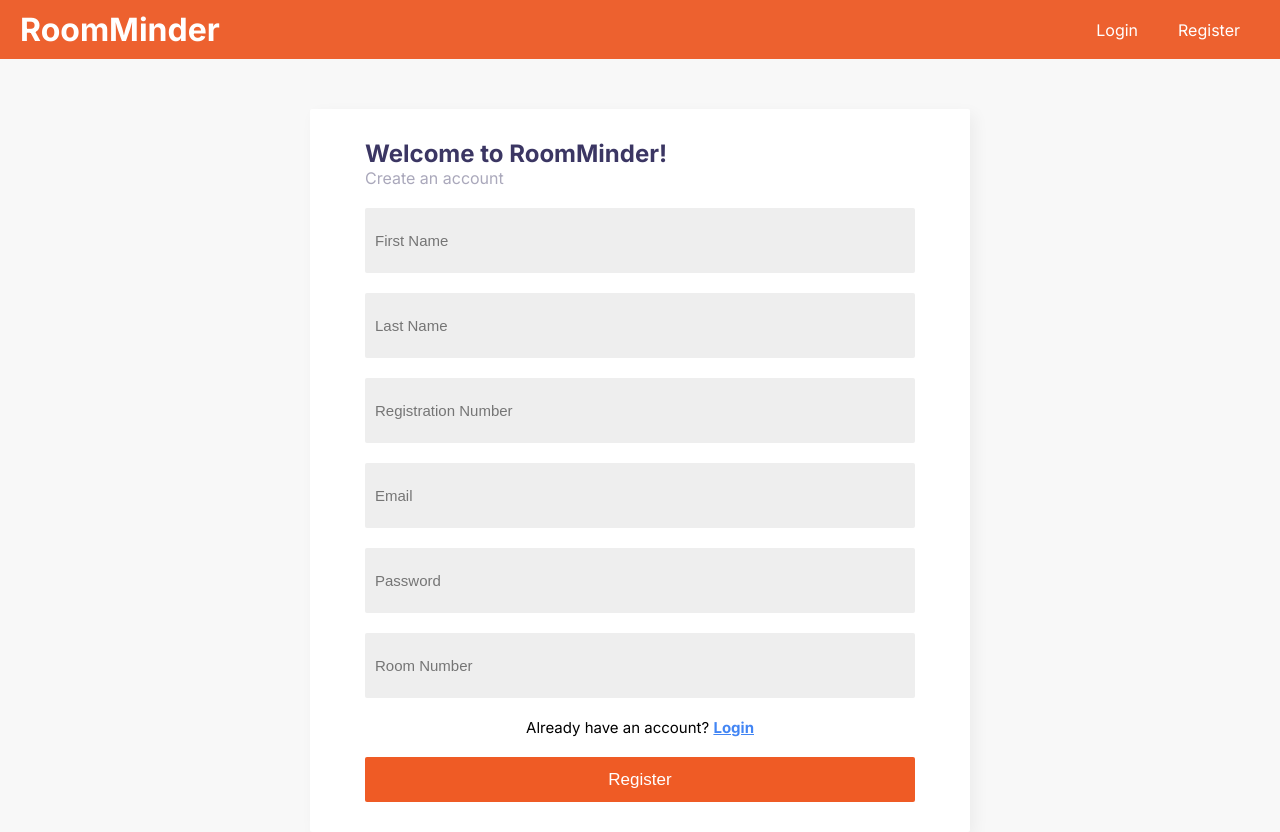
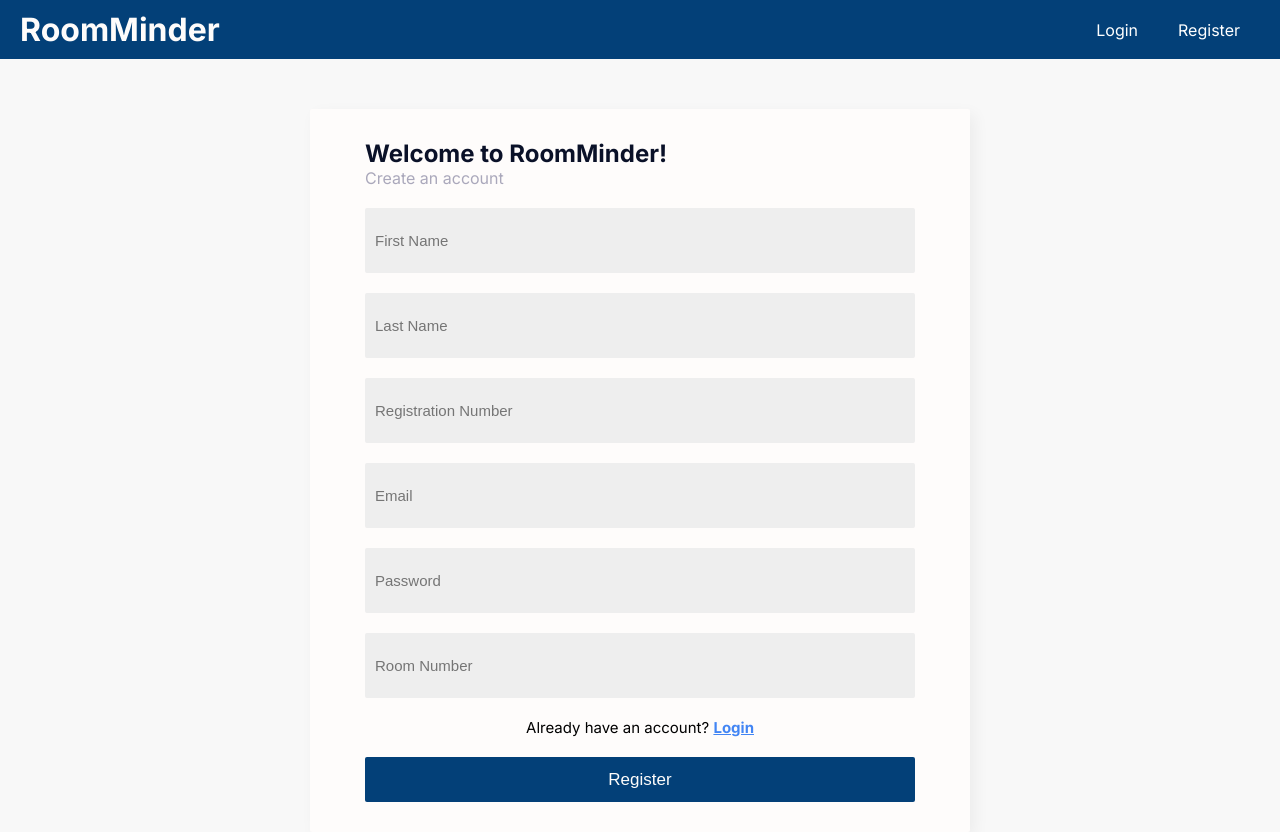
Before and after one commit to devkumar27/Room-Minder, a React (Create React App) app in the folder client/: page /api/user in a window 1280 px wide. Built offline with nearby package versions, Linux system fonts and the light colour scheme.

Commit message:
chore: minor display changes

```diff
--- a/client/src/components/Navbar.jsx
+++ b/client/src/components/Navbar.jsx
@@ -29,7 +29,7 @@ const Navbar = () => {
             {isLoggedIn && (
                 <div className='nav-links'>
                     <a><Link to="api/complaints/">File A Complaint</Link></a>
-                    <a><Link to="api/complaints/all">All Complaints</Link></a>
+                    {/* <a><Link to="api/complaints/all">All Complaints</Link></a> */}
                     <a><Link to="api/complaints/history">History</Link></a>
                 </div>
             )}
--- a/client/src/components/styles/navbar.css
+++ b/client/src/components/styles/navbar.css
@@ -1,15 +1,25 @@
 .navbar {
     padding: 10px 20px;
-    background-color: #ec3f00ce;
-    color: #fff;
+    background-color: #034078;
+    color: #FEFCFB;
     display: flex;
     align-items: center;
     justify-content: space-between;
 }
 
+.navbar h1 {
+    user-select: none;
+}
+
 .nav-links a{
     margin: 0 10px;
+    padding: 20px 0;
     color: #fff;
     font-weight: 400;
     text-decoration: none;
 }
+
+.nav-links a:hover {
+    background-color:  #001F54;
+    color: #FEFCFB;
+}
--- a/client/src/screens/Complaints.jsx
+++ b/client/src/screens/Complaints.jsx
@@ -5,7 +5,7 @@ import { useCookies } from 'react-cookie';
 import axios from 'axios';
 
 const Complaints = () => {
-    const [cookies, setCookie, removeCookie] = useCookies(['token']);
+    const [cookies] = useCookies(['token']);
     const [inputValue, setInputValue] = useState({
         complaintType: "",
         description: ""
@@ -22,7 +22,7 @@ const Complaints = () => {
 
     const handleSubmit = async(e) => {
         e.preventDefault();
-
+        try {
             const token = cookies.token;
             const { data } = await axios.post("http://localhost:5000/api/complaints",
                 {
@@ -46,6 +46,10 @@ const Complaints = () => {
                 complaintType: "",
                 description: ""
             });
+        } catch(err) {
+            alert(err)
+        }
+
     }
 
 
@@ -66,10 +70,10 @@ const Complaints = () => {
                     id="complaintType"
                     className="input-field"
                     onChange={handleOnChange} >
-                        <option value=""></option>
-                        <option value="electrical">Electrical</option>
-                        <option value="cleaning">Cleaning</option>
-                        <option value="other">Other</option>
+                        <option value="">Select an option...</option>
+                        <option value="Electrical">Electrical</option>
+                        <option value="Cleaning">Cleaning</option>
+                        <option value="Other">Other</option>
                     </select>
                 </div>
 
@@ -81,7 +85,8 @@ const Complaints = () => {
                     id="description"
                     className="input-field"
                     placeholder="Describe your issue..."
-                    onChange={handleOnChange} />
+                    onChange={handleOnChange}
+                    rows="400" />
                 </div>
 
                 <div className="input-group">
--- a/client/src/screens/styles/authScreens.css
+++ b/client/src/screens/styles/authScreens.css
@@ -12,7 +12,7 @@
     justify-content: center;
     width: 380px;
     min-height:180px;
-    background-color: #FFFFFF;
+    background-color: #FEFCFB;
     border-radius: 2px;
     box-shadow: 5px 5px 15px rgba(0,0,0,0.05);
     padding: 30px;
@@ -23,6 +23,7 @@
     flex-direction: column;
     /* align-items: center; */
     width: 320px;
+
     /* height: 0; */
 }
 
@@ -32,7 +33,7 @@
     border: none;
     padding: 10px;
     background-color: #eeeeee;
-    color: gray;
+    color: #000;
     outline: none;
     font-size: 15px;
     margin-bottom: 20px;
@@ -41,7 +42,7 @@
 }
 
 .heading{
-    color: #3B3663;
+    color: #0A1128;
     margin-bottom: 20px;
 }
 
@@ -63,8 +64,8 @@ label{
     width: 100%;
     height: 45px;
     border: none;
-    color: #FFFFFF;
-    background-color: #EF5B25;
+    color: #FEFCFB;
+    background-color: #034078;
     border-radius: 2px;
     font-size: 17px;
     font-weight: 500;
@@ -72,7 +73,7 @@ label{
 }
 
 button:hover{
-    background-color: #cc4a1b;
+    background-color: #1282A2;
     cursor: pointer;
 }
 
@@ -98,3 +99,15 @@ button:hover{
 .reg-card div input{
     width: 530px;
 }
+
+#complaintType {
+    width: 100%;
+}
+
+#description {
+    height: 150px;
+    font-family: 'Inter', -apple-system, BlinkMacSystemFont, 'Segoe UI', 'Roboto', 'Oxygen',
+    'Ubuntu', 'Cantarell', 'Fira Sans', 'Droid Sans', 'Helvetica Neue',
+    sans-serif;
+    resize: none;
+}
```
Also changed, not shown: client/src/images/not-found.png (added). Lines whose indentation alone changed are shown as unchanged.
